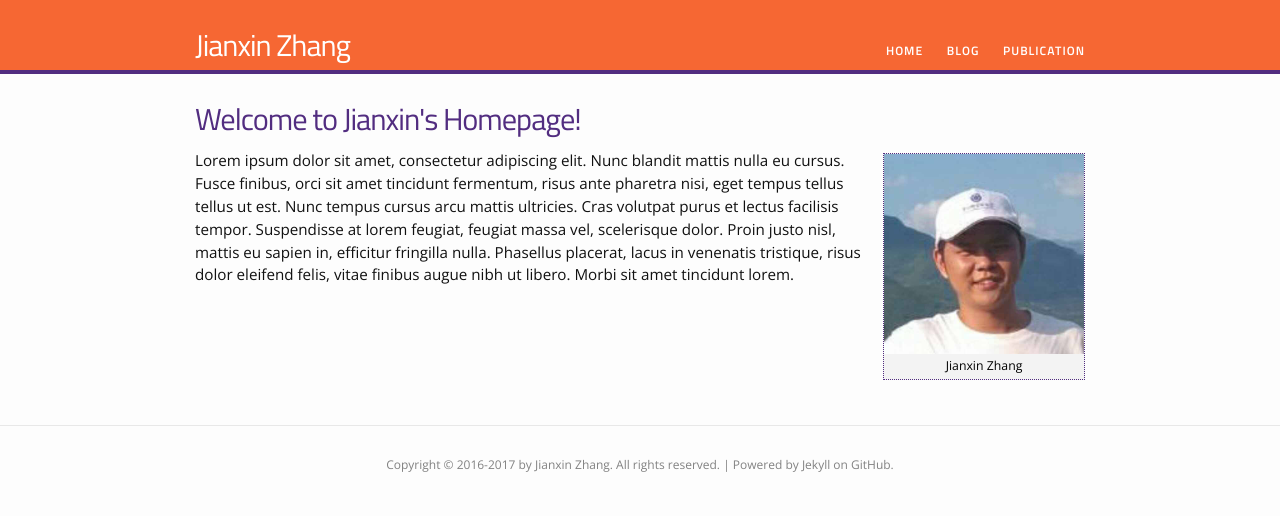
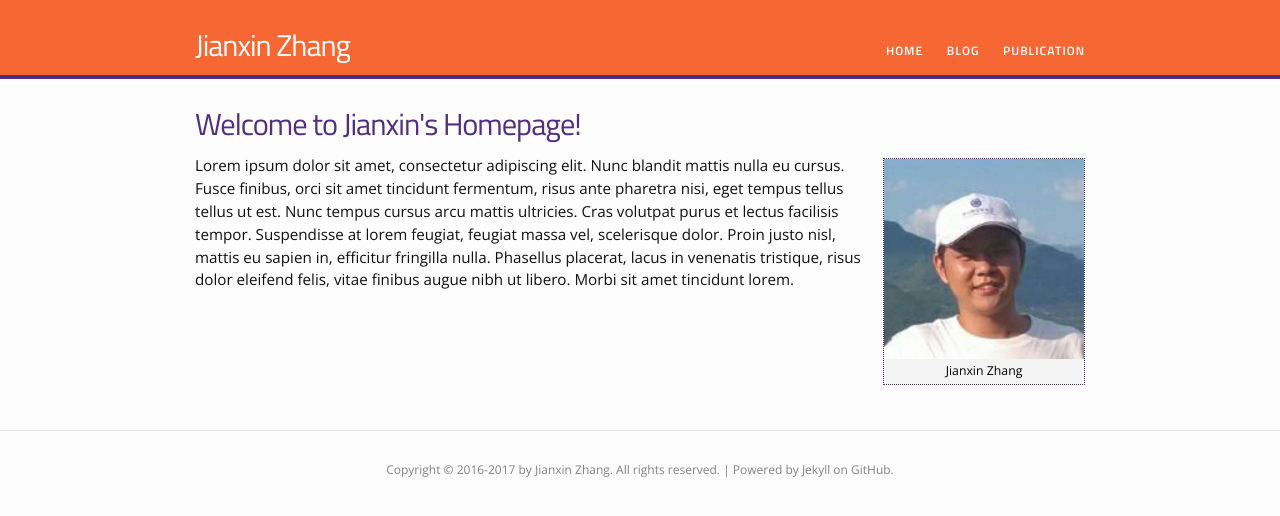
Before and after one commit to 0ZJX0/0ZJX0.github.io, a Jekyll site: the page built from index.html, in a window 1280 px wide. Shown: the top 516 px of the page. Built offline with Jekyll 4.4.1, drawn with Linux system fonts in a browser that asks for light colours.

Commit message:
Update _header.scss

```diff
--- a/_sass/_header.scss
+++ b/_sass/_header.scss
@@ -15,7 +15,7 @@
 	margin-top: 5px;
 	line-height: 20px;
 	letter-spacing: -1px;
-	margin-bottom: 10px;
+	margin-bottom: 20px;
 	float: left;
 	font-weight: 500;
 	font-family: 'Titillium Web', sans-serif;
@@ -42,7 +42,7 @@
 .site-nav ul {
 	text-align: right;
 	float: right;
-	padding-top: 15px;
+	padding-top: 25px;
 	font-size: 80%;
 	letter-spacing: 1px;
 	line-height: 1em;
```
